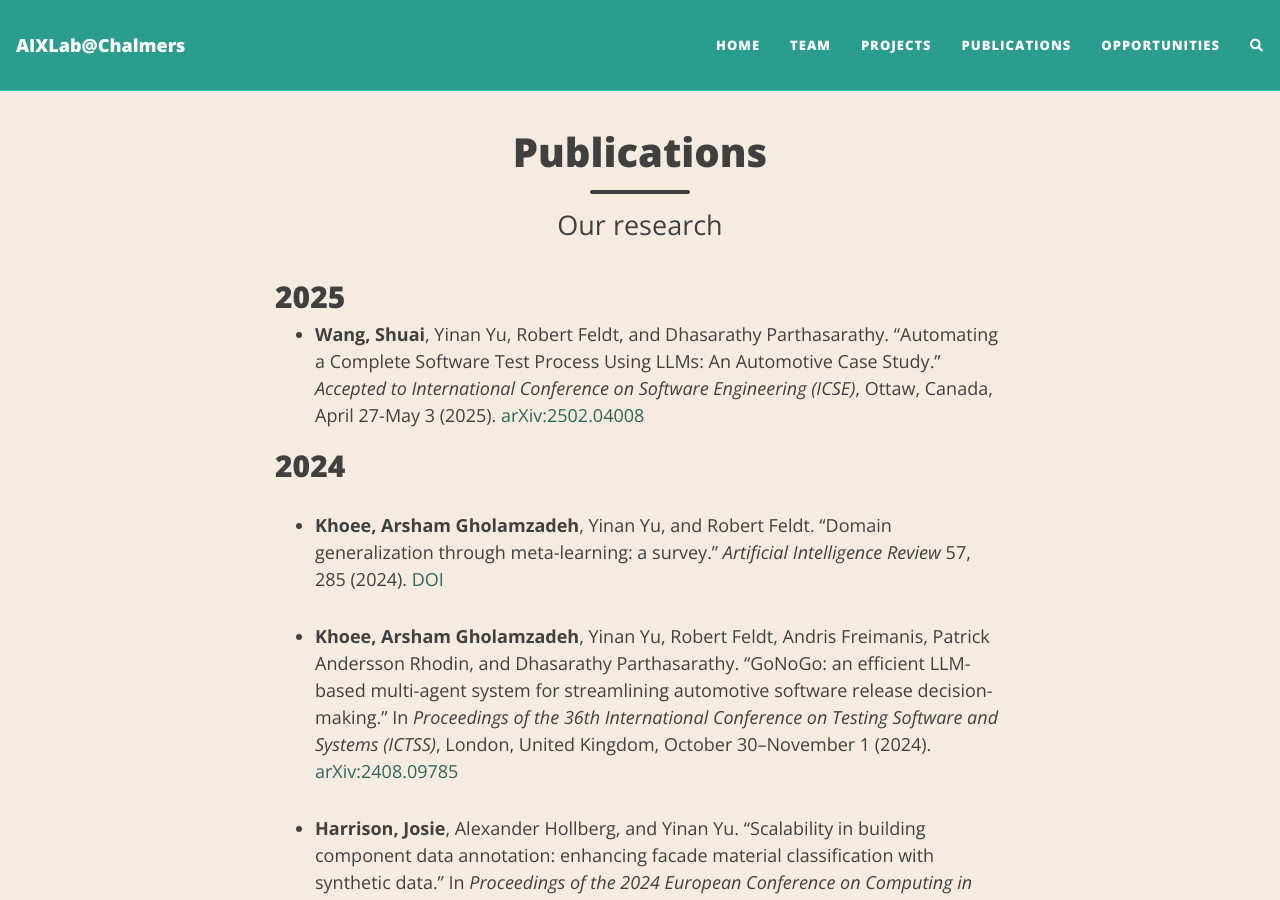
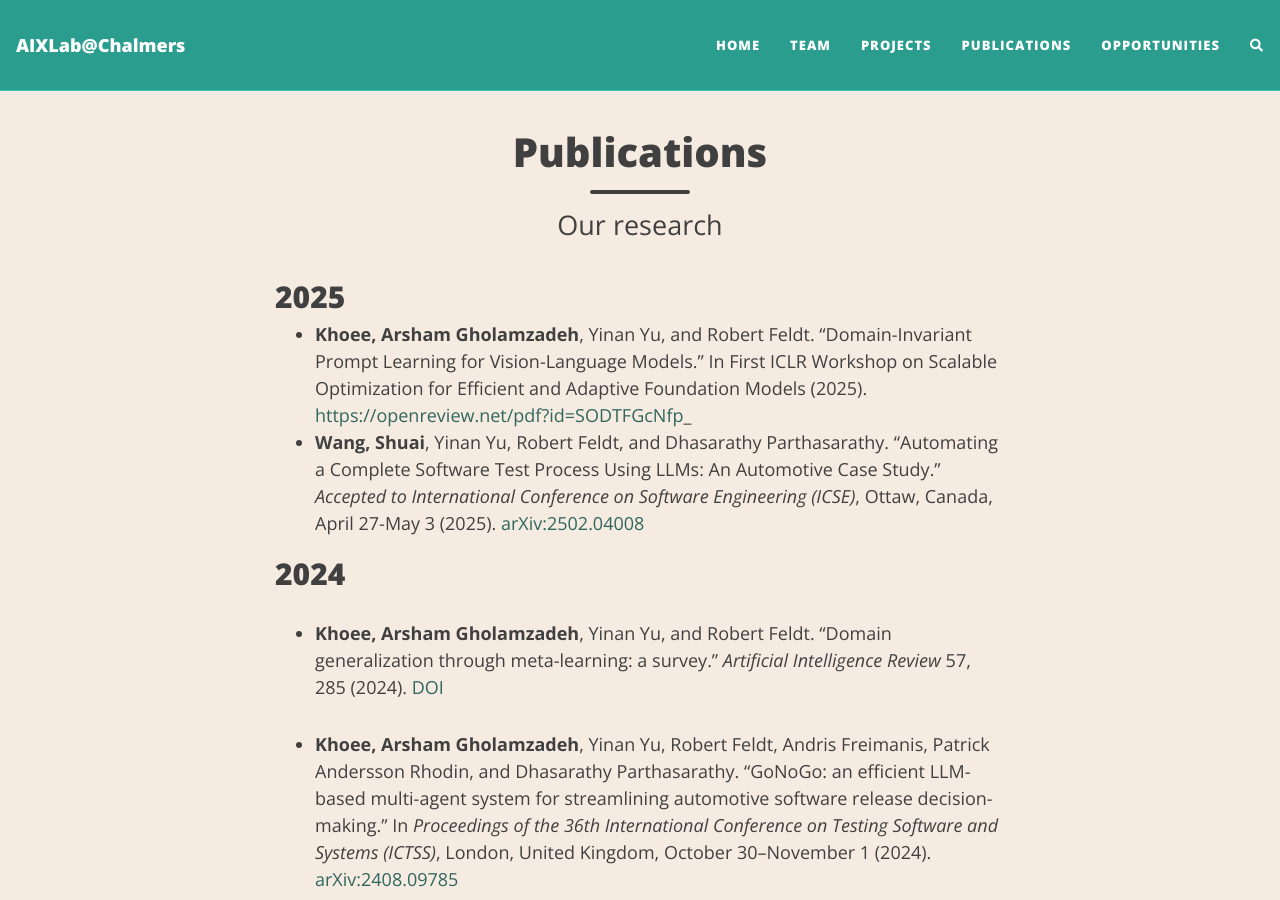
Before and after one commit to usableai/usableai.github.io, a Jekyll site: the page built from publications.md, in a window 1280 px wide and 900 px high. Built offline with Jekyll 4.4.1, drawn with Linux system fonts in a browser that asks for light colours; nearby versions of some CDN libraries; comment, search, counter and statistics services are not loaded.

Commit message:
Update publications

```diff
--- a/publications.md
+++ b/publications.md
@@ -5,6 +5,7 @@ subtitle: Our research
 ---
 ## 2025
 
+- **Khoee, Arsham Gholamzadeh**, Yinan Yu, and Robert Feldt. "Domain-Invariant Prompt Learning for Vision-Language Models." In First ICLR Workshop on Scalable Optimization for Efficient and Adaptive Foundation Models (2025). [https://openreview.net/pdf?id=SODTFGcNfp](https://openreview.net/pdf?id=SODTFGcNfp)_
 - **Wang, Shuai**, Yinan Yu, Robert Feldt, and Dhasarathy Parthasarathy. "Automating a Complete Software Test Process Using LLMs: An Automotive Case Study." *Accepted to International Conference on Software Engineering (ICSE)*, Ottaw, Canada, April 27-May 3 (2025). [arXiv:2502.04008](https://arxiv.org/abs/2502.04008)
 
 ## 2024
```
